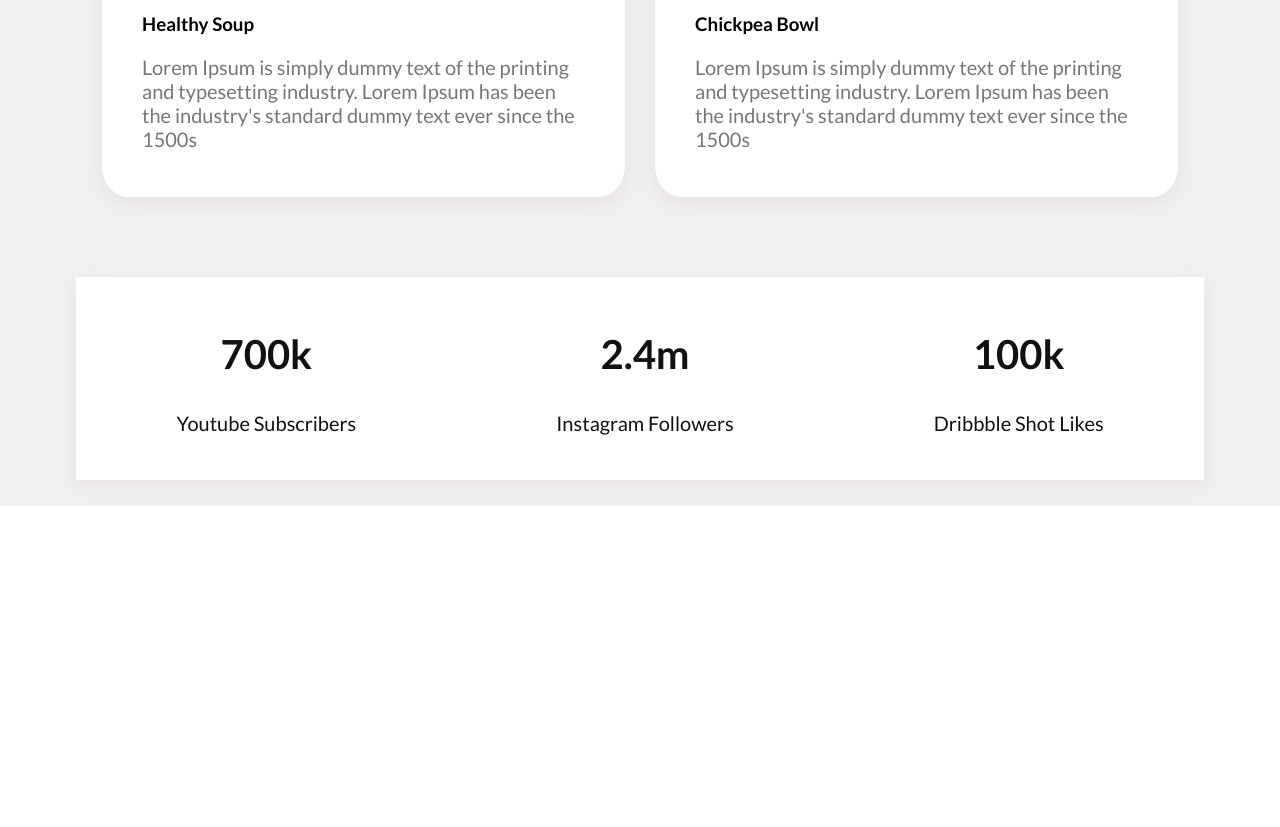
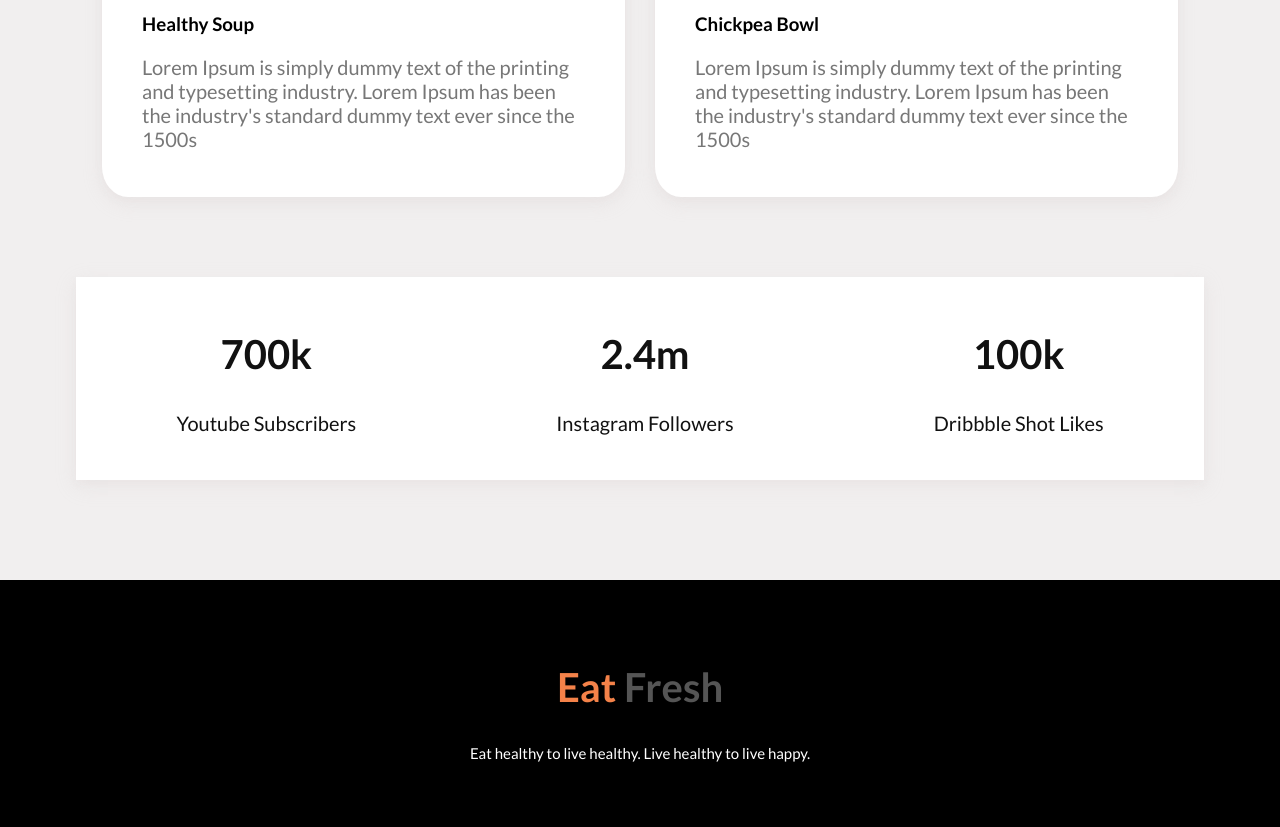
Before and after one commit to Syeda-Aisha-Ahmad/eat-healthy, a plain HTML site: page index.html in a window 1280 px wide. Shown: the part 1904-2731 px from the top of the page. Before the commit the page ends 2410 px from the top, so only its background shows below. Drawn offline with Linux system fonts and the light colour scheme.

Commit message:
footer section added

```diff
--- a/index.html
+++ b/index.html
@@ -90,6 +90,14 @@
             </div>
         </div>
     </section>
+
+
+    <section class="footer">
+        <div class="footer-div">
+            <h2><span>Eat</span> Fresh</h2>
+            <p class="footer-p">Eat healthy to live healthy. Live healthy to live happy.</p>
+        </div>
+    </section>
 </body>
 
 </html>
--- a/style.css
+++ b/style.css
@@ -89,6 +89,7 @@ p {
     text-align: center;
     background-color: rgb(241, 239, 239);
     padding: 2%;
+    padding-bottom: 100px;
 }
 
 .parent {
@@ -141,3 +142,23 @@ p {
 .child-box-p {
     color: #111;
 }
+
+
+/*******************Footer Section*******************/
+
+.footer {
+    text-align: center;
+    background-color: #000;
+}
+
+.footer-div {
+    padding: 50px;
+    background-color: #000;
+
+}
+
+.footer-p {
+    color: #fff;
+    font-weight: lighter;
+    font-size: 15px;
+}
```
